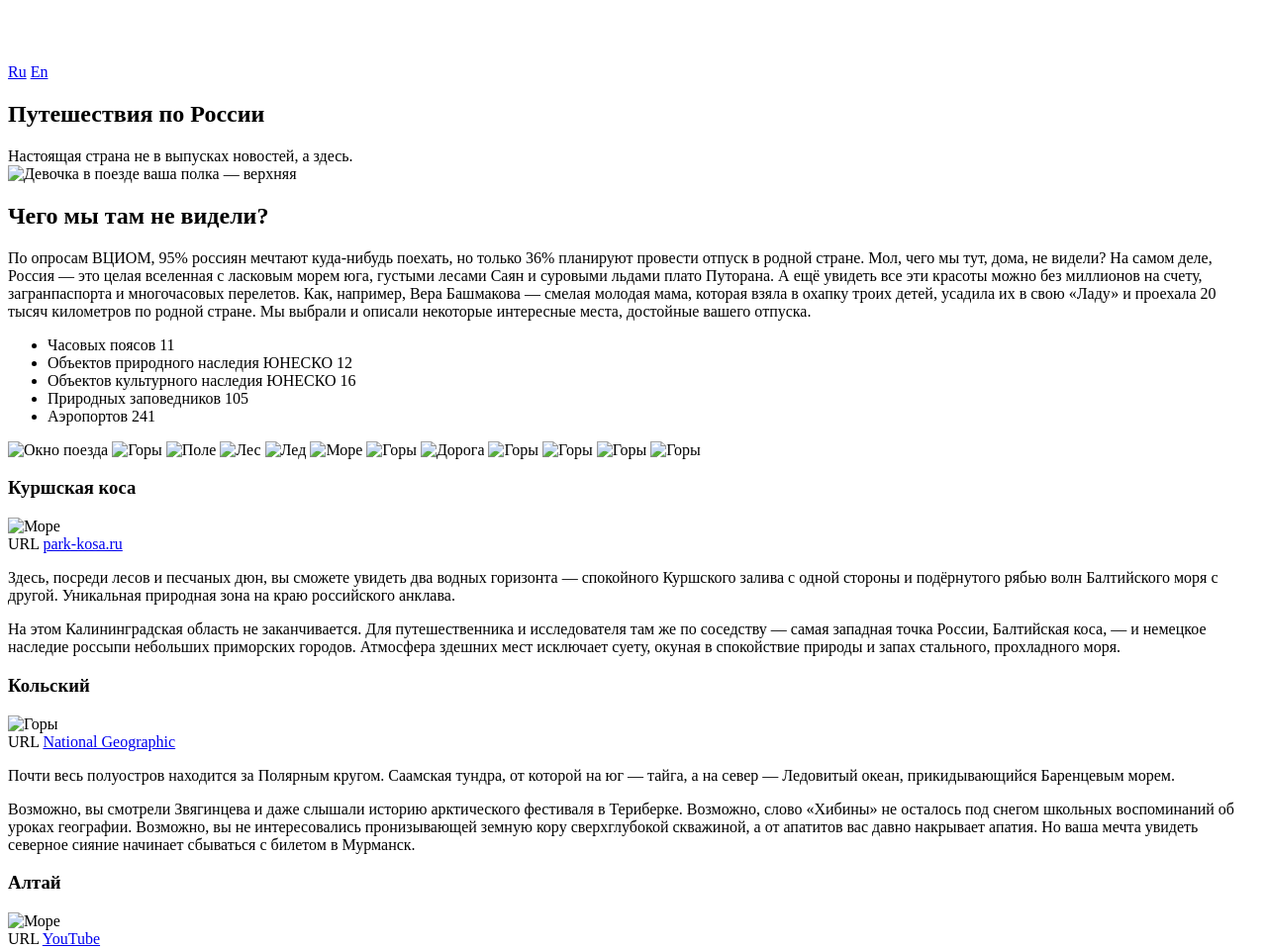
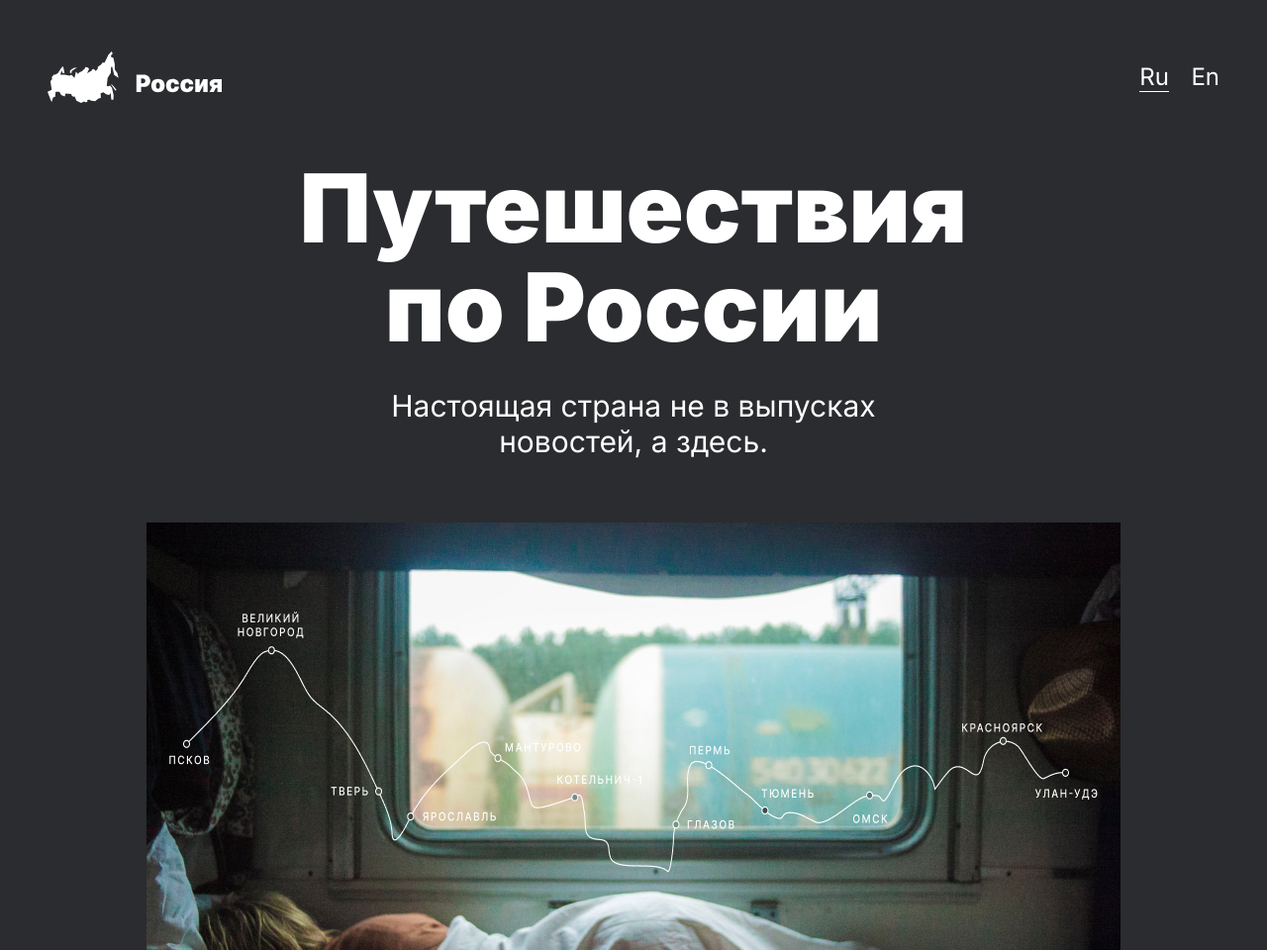
Before and after one commit to QTkachuk/Russia, a plain HTML site: page index.html in a window 1280 px wide. Shown: the top 960 px of the page at 99% size. Drawn offline with Linux system fonts and the light colour scheme; the site is published under a folder, as on GitHub Pages, so addresses that start at the root find nothing.

Commit message:
small edits

```diff
--- a/index.html
+++ b/index.html
@@ -4,14 +4,16 @@
     <meta charset="UTF-8" />
     <meta name="viewport" content="width=device-width, initial-scale=1.0" />
     <title>Россия</title>
-    <link rel="stylesheet" href="/css/normalize.css" />
-    <link rel="stylesheet" href="/css/style.css" />
+    <link rel="stylesheet" href="./css/normalize.css" />
+    <link rel="stylesheet" href="./css/style.css" />
     <link rel="preconnect" href="https://fonts.googleapis.com" />
     <link rel="preconnect" href="https://fonts.gstatic.com" crossorigin />
     <link
       href="https://fonts.googleapis.com/css2?family=Inter:ital,opsz,wght@0,14..32,100..900;1,14..32,100..900&family=Montserrat:ital@0;1&display=swap"
       rel="stylesheet"
     />
+    <link type="image/x-icon" href="./img/__logo.svg" rel="shortcut icon" />
+    <link type="Image/x-icon" href="./img/__logo.svg" rel="icon" />
   </head>
   <body>
     <!-- header start -->
@@ -76,7 +78,7 @@
           >
           <div class="lead__image">
             <img
-              src="/img/__image.png"
+              src="./img/__image.png"
               alt="Девочка в поезде"
               class="lead__image-img"
             />
@@ -131,62 +133,62 @@
         <div class="huge-container">
           <div class="photo-grid__grid">
             <img
-              src="/img/__item1.png"
+              src="./img/__item1.png"
               alt="Окно поезда"
               class="photo-grid__grid-item"
             />
             <img
-              src="/img/__item2.png"
+              src="./img/__item2.png"
               alt="Горы"
               class="photo-grid__grid-item"
             />
             <img
-              src="/img/__item3.png"
+              src="./img/__item3.png"
               alt="Поле"
               class="photo-grid__grid-item"
             />
             <img
-              src="/img/__item4.png"
+              src="./img/__item4.png"
               alt="Лес"
               class="photo-grid__grid-item"
             />
             <img
-              src="/img/__item5.png"
+              src="./img/__item5.png"
               alt="Лед"
               class="photo-grid__grid-item"
             />
             <img
-              src="/img/__item6.png"
+              src="./img/__item6.png"
               alt="Море"
               class="photo-grid__grid-item"
             />
             <img
-              src="/img/__item7.png"
+              src="./img/__item7.png"
               alt="Горы"
               class="photo-grid__grid-item"
             />
             <img
-              src="/img/__item8.png"
+              src="./img/__item8.png"
               alt="Дорога"
               class="photo-grid__grid-item"
             />
             <img
-              src="/img/__item9.png"
+              src="./img/__item9.png"
               alt="Горы"
               class="photo-grid__grid-item"
             />
             <img
-              src="/img/__item10.png"
+              src="./img/__item10.png"
               alt="Горы"
               class="photo-grid__grid-item"
             />
             <img
-              src="/img/__item11.png"
+              src="./img/__item11.png"
               alt="Горы"
               class="photo-grid__grid-item"
             />
             <img
-              src="/img/__item12.png"
+              src="./img/__item12.png"
               alt="Горы"
               class="photo-grid__grid-item"
             />
@@ -203,7 +205,7 @@
               <h3 class="places__place__title">Куршская коса</h3>
               <div class="places__place__image">
                 <img
-                  src="/img/image.png"
+                  src="./img/image.png"
                   alt="Море"
                   class="places__place__image-img"
                 />
@@ -239,7 +241,7 @@
               <h3 class="places__place__title">Кольский</h3>
               <div class="places__place__image">
                 <img
-                  src="/img/image1.png"
+                  src="./img/image1.png"
                   alt="Горы"
                   class="places__place__image-img"
                 />
@@ -277,7 +279,7 @@
               <h3 class="places__place__title">Алтай</h3>
               <div class="places__place__image">
                 <img
-                  src="/img/image2.png"
+                  src="./img/image2.png"
                   alt="Море"
                   class="places__place__image-img"
                 />
@@ -315,7 +317,7 @@
               <h3 class="places__place__title">Зимний Байкал</h3>
               <div class="places__place__image">
                 <img
-                  src="/img/image3.png"
+                  src="./img/image3.png"
                   alt="Лед"
                   class="places__place__image-img"
                 />
@@ -350,7 +352,7 @@
               <h3 class="places__place__title">Карелия</h3>
               <div class="places__place__image">
                 <img
-                  src="/img/image4.png"
+                  src="./img/image4.png"
                   alt="Море"
                   class="places__place__image-img"
                 />
```
